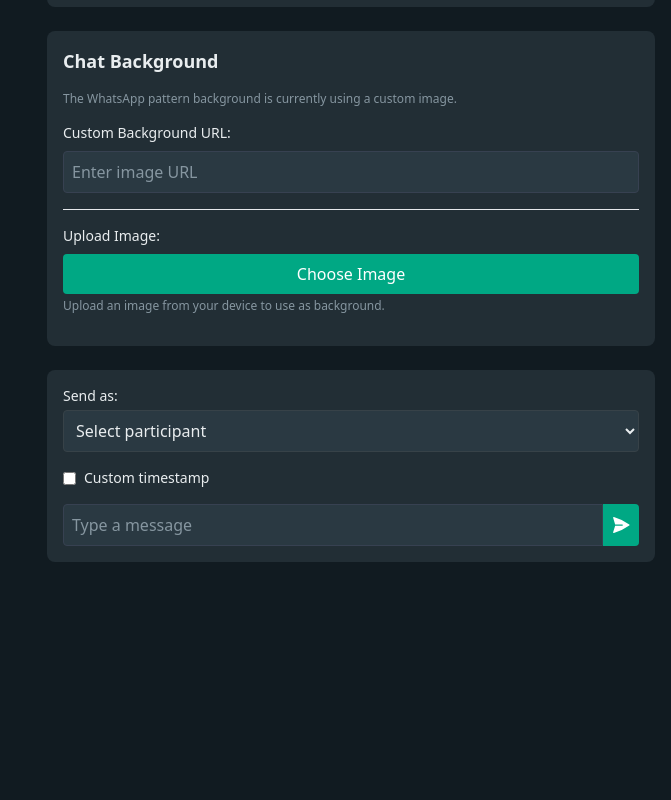
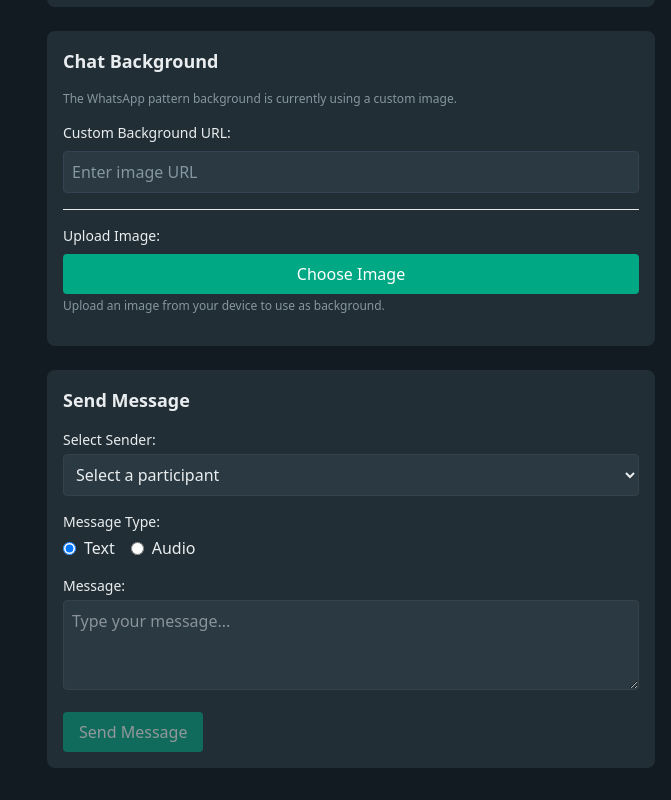
Before and after one commit to M4ss1ck/whatsapp-simulator, a React (Vite) app: page / in a window 1280 px wide. Shown: the part 1702-2502 px from the top of the page, without its empty margins (609-1280 px from the left). Before the commit the page ends 2296 px from the top, so only its background shows below. Built offline with nearby package versions, Linux system fonts and the light colour scheme.

Commit message:
add audio messages

```diff
--- a/src/components/ChatInput.tsx
+++ b/src/components/ChatInput.tsx
@@ -1,5 +1,4 @@
 import { useState } from 'react';
-import { PaperAirplaneIcon } from '@heroicons/react/24/solid';
 import { Message, Participant } from '../types';
 
 interface ChatInputProps {
@@ -16,40 +15,45 @@ export default function ChatInput({
     onMessageSend
 }: ChatInputProps) {
     const [messageText, setMessageText] = useState('');
-    const [customTimestamp, setCustomTimestamp] = useState<string>('');
-    const [useCustomTimestamp, setUseCustomTimestamp] = useState(false);
+    const [messageType, setMessageType] = useState<'text' | 'audio'>('text');
+    const [audioDuration, setAudioDuration] = useState('');
 
     const handleSubmit = (e: React.FormEvent) => {
         e.preventDefault();
+        if (!selectedParticipant) return;
 
-        if (!messageText.trim() || !selectedParticipant) return;
-
-        const timestamp = useCustomTimestamp && customTimestamp
-            ? new Date(customTimestamp)
-            : new Date();
+        if (messageType === 'audio' && !audioDuration) {
+            alert('Please enter the audio duration');
+            return;
+        }
 
         onMessageSend({
             senderId: selectedParticipant.id,
-            text: messageText,
-            timestamp,
+            text: messageType === 'audio' ? 'Audio message' : messageText,
+            timestamp: new Date(),
+            type: messageType,
+            audioDuration: messageType === 'audio' ? audioDuration : undefined
         });
 
         setMessageText('');
+        setAudioDuration('');
     };
 
     return (
         <div className="chat-input p-4 rounded-lg">
+            <h2 className="text-lg font-semibold mb-4">Send Message</h2>
+
             <div className="mb-4">
-                <label className="block text-sm font-medium mb-1">Send as:</label>
+                <label className="block text-sm font-medium mb-1">Select Sender:</label>
                 <select
-                    className="w-full p-2 border rounded"
                     value={selectedParticipant?.id || ''}
                     onChange={(e) => {
                         const participant = participants.find(p => p.id === e.target.value);
                         if (participant) onParticipantChange(participant);
                     }}
+                    className="w-full p-2 border rounded"
                 >
-                    <option value="" disabled>Select participant</option>
+                    <option value="">Select a participant</option>
                     {participants.map(participant => (
                         <option key={participant.id} value={participant.id}>
                             {participant.name}
@@ -59,46 +63,67 @@ export default function ChatInput({
             </div>
 
             <div className="mb-4">
-                <div className="flex items-center mb-1">
+                <label className="block text-sm font-medium mb-1">Message Type:</label>
+                <div className="flex space-x-4">
+                    <label className="flex items-center">
                         <input
-                        type="checkbox"
-                        id="custom-timestamp"
-                        checked={useCustomTimestamp}
-                        onChange={() => setUseCustomTimestamp(!useCustomTimestamp)}
+                            type="radio"
+                            value="text"
+                            checked={messageType === 'text'}
+                            onChange={() => setMessageType('text')}
                             className="mr-2"
                         />
-                    <label htmlFor="custom-timestamp" className="text-sm font-medium">
-                        Custom timestamp
+                        Text
+                    </label>
+                    <label className="flex items-center">
+                        <input
+                            type="radio"
+                            value="audio"
+                            checked={messageType === 'audio'}
+                            onChange={() => setMessageType('audio')}
+                            className="mr-2"
+                        />
+                        Audio
                     </label>
                 </div>
-
-                {useCustomTimestamp && (
-                    <input
-                        type="datetime-local"
-                        value={customTimestamp}
-                        onChange={(e) => setCustomTimestamp(e.target.value)}
-                        className="w-full p-2 border rounded"
-                    />
-                )}
             </div>
 
-            <form onSubmit={handleSubmit} className="flex">
+            {messageType === 'text' ? (
+                <div className="mb-4">
+                    <label className="block text-sm font-medium mb-1">Message:</label>
+                    <textarea
+                        value={messageText}
+                        onChange={(e) => setMessageText(e.target.value)}
+                        placeholder="Type your message..."
+                        className="w-full p-2 border rounded"
+                        rows={3}
+                    />
+                </div>
+            ) : (
+                <div className="mb-4">
+                    <label className="block text-sm font-medium mb-1">Audio Duration (HH:MM:SS):</label>
                     <input
                         type="text"
-                    value={messageText}
-                    onChange={(e) => setMessageText(e.target.value)}
-                    placeholder="Type a message"
-                    className="flex-grow p-2 border rounded-l"
-                    disabled={!selectedParticipant}
+                        value={audioDuration}
+                        onChange={(e) => setAudioDuration(e.target.value)}
+                        placeholder="00:00:00"
+                        className="w-full p-2 border rounded"
+                        pattern="^([0-1]?[0-9]|2[0-3]):[0-5][0-9]:[0-5][0-9]$"
                     />
+                    <p className="text-xs text-gray-500 mt-1">
+                        Enter duration in HH:MM:SS format (e.g., 00:01:30 for 1 minute and 30 seconds)
+                    </p>
+                </div>
+            )}
+
             <button
                 type="submit"
-                    className="bg-[#00a884] text-white p-2 rounded-r"
-                    disabled={!messageText.trim() || !selectedParticipant}
+                onClick={handleSubmit}
+                disabled={!selectedParticipant || (messageType === 'text' && !messageText.trim())}
+                className="bg-[#00a884] text-white px-4 py-2 rounded disabled:opacity-50"
             >
-                    <PaperAirplaneIcon className="h-5 w-5" />
+                Send Message
             </button>
-            </form>
         </div>
     );
 }
--- a/src/components/ChatPreview.tsx
+++ b/src/components/ChatPreview.tsx
@@ -59,6 +59,30 @@ export default function ChatPreview({
             month: 'short',
             year: 'numeric'
         });
+    };
+
+    const formatAudioDuration = (duration: string | undefined): string => {
+        if (!duration) return '0:00';
+
+        // Split the duration into hours, minutes, seconds
+        const parts = duration.split(':');
+
+        // If it's already in mm:ss format, return as is
+        if (parts.length === 2) return duration;
+
+        // If it's in HH:mm:ss format, convert to mm:ss
+        if (parts.length === 3) {
+            const hours = parseInt(parts[0]);
+            const minutes = parseInt(parts[1]);
+            const seconds = parts[2];
+
+            // Calculate total minutes
+            const totalMinutes = hours * 60 + minutes;
+
+            return `${totalMinutes}:${seconds}`;
+        }
+
+        return '0:00';
     };
 
     const exportAsImage = async () => {
@@ -360,7 +384,40 @@ export default function ChatPreview({
                                                             />
                                                         )}
 
-                                                        <div className="text-sm text-gray-800">{message.text}</div>
+                                                        {message.type === 'audio' ? (
+                                                            <div className="flex items-center space-x-2">
+                                                                {/* Play button */}
+                                                                <button className="w-8 h-8 rounded-full bg-[#00a884] flex items-center justify-center text-white flex-shrink-0">
+                                                                    <svg xmlns="http://www.w3.org/2000/svg" viewBox="0 0 24 24" width="16" height="16" fill="currentColor">
+                                                                        <path d="M8 5v14l11-7z" />
+                                                                    </svg>
+                                                                </button>
+
+                                                                {/* Waveform */}
+                                                                <div className="flex-1 h-[26px]">
+                                                                    <div className="w-full h-full flex items-center">
+                                                                        {[...Array(40)].map((_, i) => (
+                                                                            <div
+                                                                                key={i}
+                                                                                className={`flex-1 mx-[0.5px] ${isMe ? 'bg-[#2d7c64]' : 'bg-[#8696a0]'} opacity-40`}
+                                                                                style={{
+                                                                                    height: `${Math.abs(Math.sin((i + 1) * 0.5) * 100)}%`,
+                                                                                    minHeight: '15%',
+                                                                                    maxHeight: '95%'
+                                                                                }}
+                                                                            />
+                                                                        ))}
+                                                                    </div>
+                                                                </div>
+
+                                                                {/* Duration */}
+                                                                <div className="text-[13px] text-gray-600 whitespace-nowrap pl-1">
+                                                                    {formatAudioDuration(message.audioDuration)}
+                                                                </div>
+                                                            </div>
+                                                        ) : (
+                                                            <div className="text-sm text-gray-800">{message.text}</div>
+                                                        )}
 
                                                         <div className="text-[10px] text-gray-600 text-right mt-1">
                                                             {formatTime(message.timestamp)}
--- a/src/types.ts
+++ b/src/types.ts
@@ -11,6 +11,8 @@ export interface Message {
     senderId: string;
     text: string;
     timestamp: Date;
+    type: 'text' | 'audio';
+    audioDuration?: string; // Format: HH:MM:SS
 }
 
 export interface ChatSettings {
```
Lines whose indentation alone changed are shown as unchanged.
